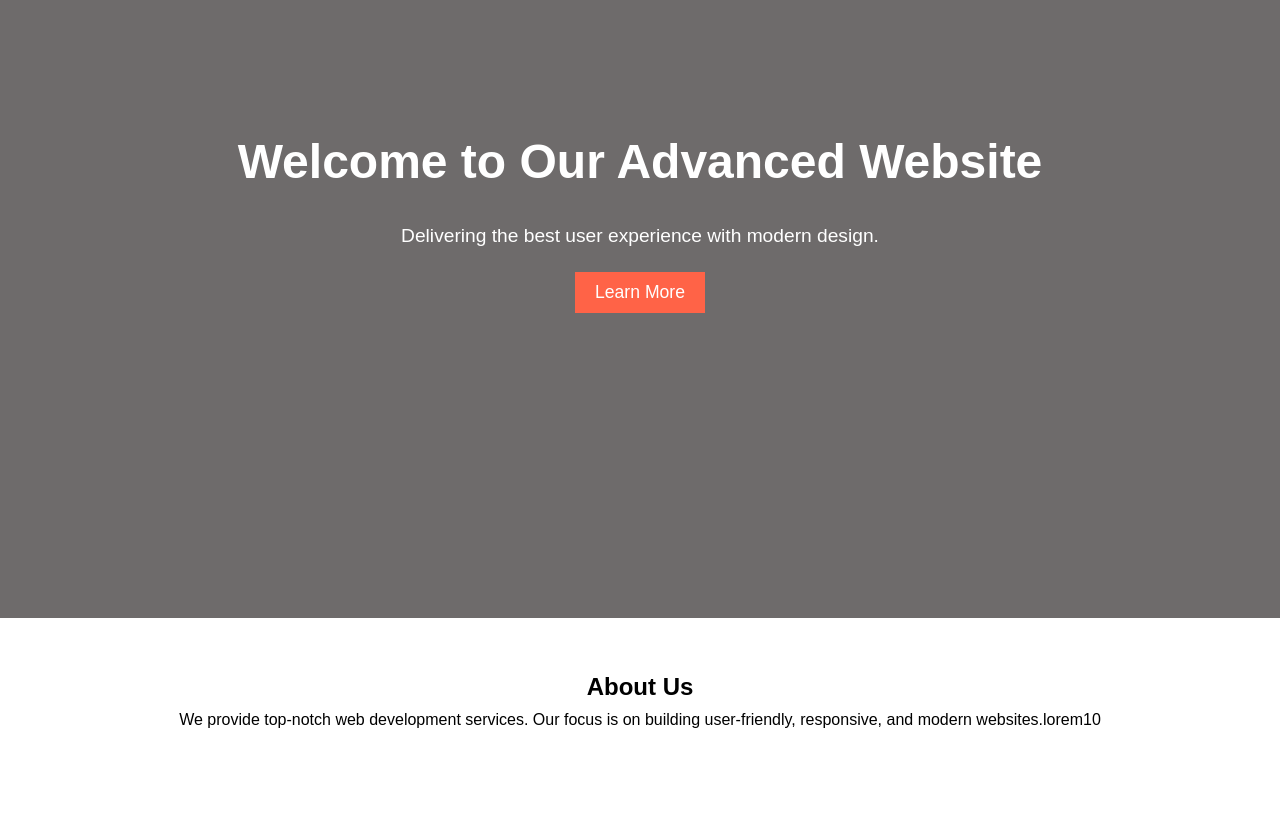
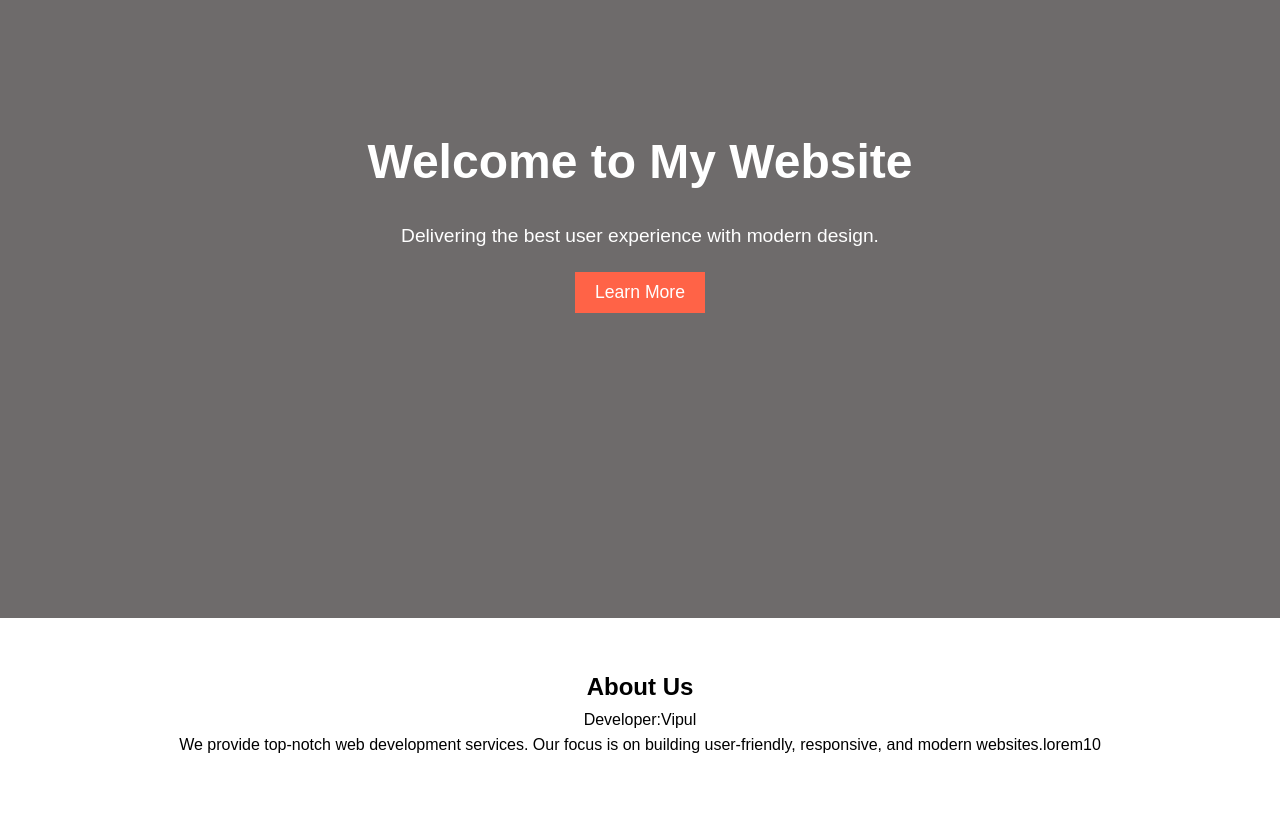
Before and after one commit to invisible224/web-app, a plain HTML site: page index.html in a window 1280 px wide. Shown: the part 240-1069 px from the top of the page. Drawn offline with Linux system fonts and the light colour scheme.

Commit message:
Update index.html

```diff
--- a/index.html
+++ b/index.html
@@ -22,7 +22,7 @@
 
     <!-- Hero Section -->
     <section id="home" class="hero">
-        <h1>Welcome to Our Advanced Website</h1>
+        <h1>Welcome to My Website</h1>
         <p>Delivering the best user experience with modern design.</p>
         <button id="learnMoreBtn">Learn More</button>
     </section>
@@ -30,6 +30,7 @@
     <!-- About Section -->
     <section id="about" class="about">
         <h2>About Us</h2>
+        <p>Developer:Vipul</p>
         <p>We provide top-notch web development services. Our focus is on building user-friendly, responsive, and modern websites.lorem10</p>
     </section>
 
```
